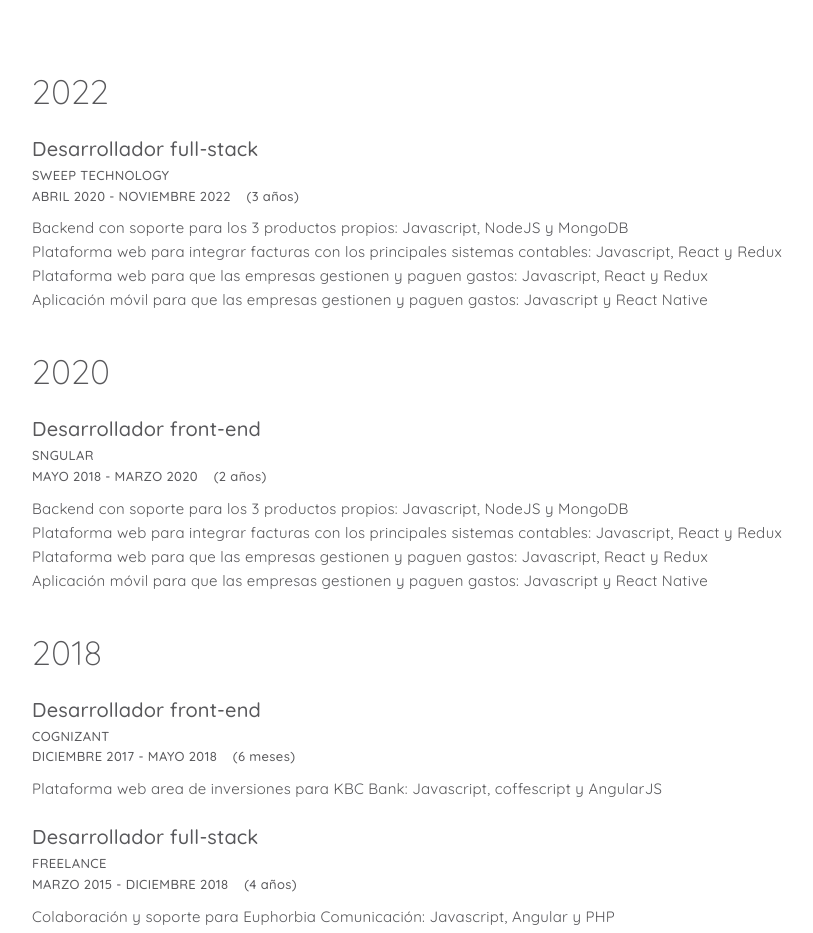
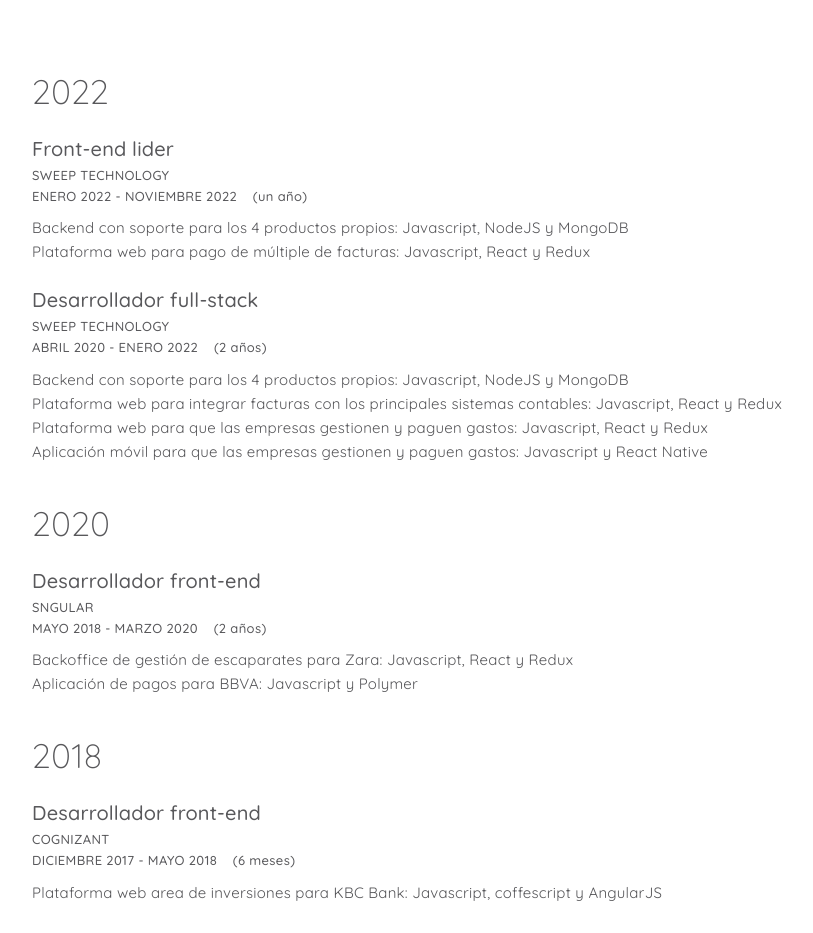
Before and after one commit to cesarvegamartin/cesar-vega, a Gatsby site: page / in a window 1280 px wide. Shown: the part 2140-3073 px from the top of the page, without its empty margins (218-1031 px from the left). Built offline with nearby package versions, Linux system fonts and the light colour scheme; Gatsby itself is replaced by a stand-in of ours; some packages are replaced by stand-ins of ours.

Commit message:
feat(experience): updated

```diff
--- a/src/components/sections/Experience.js
+++ b/src/components/sections/Experience.js
@@ -25,15 +25,33 @@ const Experience = ({ className, ...customProps }) => (
     <Subtitle style={{ marginBottom: 20 }}>2022</Subtitle>
 
     <Card
+      title="Front-end lider"
+      subtitle="SWEEP TECHNOLOGY"
+      startDate="2022-01"
+      endDate={new Date()}
+      style={{ marginBottom: 20 }}
+    >
+      <ul>
+        <li>
+          Backend con soporte para los 4 productos propios: Javascript, NodeJS y
+          MongoDB
+        </li>
+        <li>
+          Plataforma web para pago de múltiple de facturas: Javascript, React y Redux
+        </li>
+      </ul>
+  </Card>
+
+    <Card
       title="Desarrollador full-stack"
       subtitle="SWEEP TECHNOLOGY"
       startDate="2020-04"
-      endDate={new Date()}
+      endDate="2022-01"
       style={{ marginBottom: 40 }}
     >
       <ul>
         <li>
-          Backend con soporte para los 3 productos propios: Javascript, NodeJS y
+          Backend con soporte para los 4 productos propios: Javascript, NodeJS y
           MongoDB
         </li>
         <li>
@@ -51,7 +69,7 @@ const Experience = ({ className, ...customProps }) => (
       </ul>
     </Card>
 
-    <Subtitle style={{ marginBottom: 20 }}>2020</Subtitle>
+    <Subtitle style={{ marginBottom: 20}}>2020</Subtitle>
 
     <Card
       title="Desarrollador front-end"
@@ -62,20 +80,10 @@ const Experience = ({ className, ...customProps }) => (
     >
       <ul>
         <li>
-          Backend con soporte para los 3 productos propios: Javascript, NodeJS y
-          MongoDB
+          Backoffice de gestión de escaparates para Zara: Javascript, React y Redux
         </li>
         <li>
-          Plataforma web para integrar facturas con los principales sistemas
-          contables: Javascript, React y Redux
-        </li>
-        <li>
-          Plataforma web para que las empresas gestionen y paguen gastos:
-          Javascript, React y Redux
-        </li>
-        <li>
-          Aplicación móvil para que las empresas gestionen y paguen gastos:
-          Javascript y React Native
+          Aplicación de pagos para BBVA: Javascript y Polymer
         </li>
       </ul>
     </Card>
```
